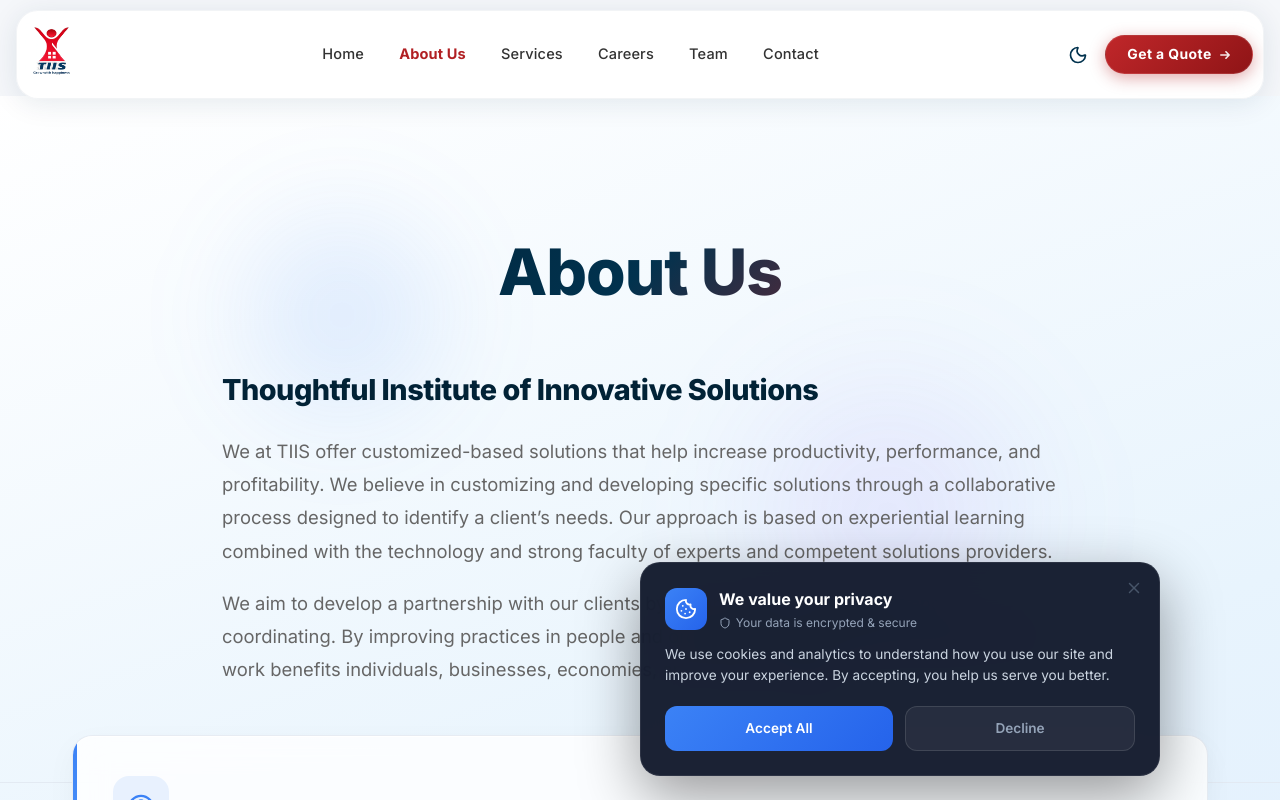
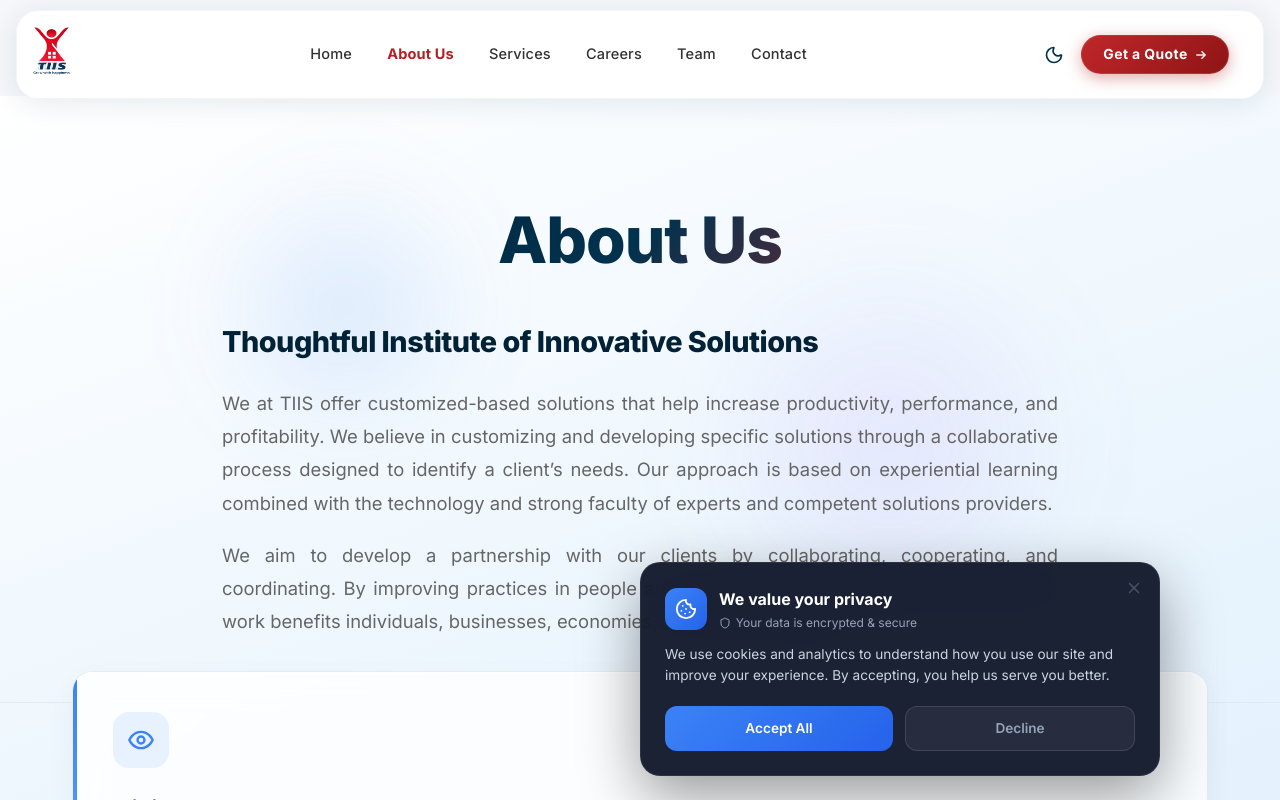
Before and after one commit to ulmind-com/tiis-project-frontend, a React app: page /about in a window 1280 px wide. Shown: the top 800 px of the page. Built offline with nearby package versions, Linux system fonts and the light colour scheme; the HTML template or start-up script is replaced by a standard one.

Commit message:
fix navber nob to pro

```diff
--- a/src/components/public/Header.jsx
+++ b/src/components/public/Header.jsx
@@ -123,9 +123,31 @@ const Header = () => {
           .tiis-hamburger { display: none !important; }
         }
         @media (max-width: 768px) {
-          .tiis-hamburger  { display: flex !important; }
+          .tiis-hamburger  {
+            display: flex !important;
+            margin-left: 1.25rem !important; /* <-- Eita diye hamburger menu ke ektu right e sorano holo */
+          }
           .tiis-desktop-nav { display: none !important; }
-          .tiis-cta-btn     { display: none !important; }
+
+          /* Mobile view the button adjust kora holo jate ek line e fite hoy */
+          .tiis-cta-btn {
+            display: inline-flex !important;
+            padding: 0.4rem 0.8rem !important;
+            font-size: 0.75rem !important;
+          }
+
+          /* ─── Moving the 3 items towards center-left ─── */
+          .tiis-nav-row:not(.is-compact-row) {
+            justify-content: flex-start !important;
+          }
+          .tiis-center-nav:not(.is-compact) {
+            display: none !important;
+          }
+          .tiis-right-menu:not(.is-compact) {
+            margin-left: auto !important;
+            margin-right: auto !important;
+          }
+
           .tiis-right-menu.is-compact { display: none !important; }
           .tiis-center-nav.is-compact { justify-content: flex-end !important; }
         }
@@ -164,7 +186,8 @@ const Header = () => {
               : '0 4px 28px rgba(1,50,78,0.10), 0 1px 0 rgba(255,255,255,0.8) inset',
           }}
         >
-          <div style={{
+          {/* Class added for mobile layout overrides */}
+          <div className={`tiis-nav-row ${compact ? 'is-compact-row' : ''}`} style={{
             display: 'flex',
             alignItems: 'center',
             justifyContent: 'space-between',
@@ -251,7 +274,8 @@ const Header = () => {
               </AnimatePresence>
             </motion.div>
 
-            <motion.div layout className={`tiis-right-menu ${compact ? 'is-compact' : ''}`} style={{ display: 'flex', alignItems: 'center', gap: '0.6rem', flexShrink: 0 }}>
+            {/* Shift group left by adding margin-right */}
+            <motion.div layout className={`tiis-right-menu ${compact ? 'is-compact' : ''}`} style={{ display: 'flex', alignItems: 'center', gap: '0.6rem', flexShrink: 0, marginRight: '1.5rem' }}>
               <button
                 onClick={toggleTheme}
                 aria-label="Toggle Dark Mode"
--- a/src/pages/public/About.jsx
+++ b/src/pages/public/About.jsx
@@ -14,11 +14,11 @@ const About = () => {
           /* Container padding to prevent cutting off at the edges */
           .container { padding-left: 1.25rem !important; padding-right: 1.25rem !important; width: 100% !important; box-sizing: border-box !important; }
 
-          /* Hero Section */
-          .about-hero { padding: 7rem 0 3rem 0 !important; border-bottom: none !important; }
+          /* Hero Section - Reduced top padding to move content UP */
+          .about-hero { padding: 5.5rem 0 2rem 0 !important; border-bottom: none !important; }
           .about-hero-title { font-size: 2.5rem !important; line-height: 1.15 !important; margin-bottom: 0.5rem !important; }
 
-          .about-hero-content { margin-top: 2rem !important; }
+          .about-hero-content { margin-top: 1.5rem !important; }
           .about-hero-content h2 { font-size: 1.6rem !important; text-align: left !important; line-height: 1.3 !important; }
           /* Removed 'justify' for mobile to prevent weird spacing/overflows */
           .about-hero-content div { text-align: left !important; font-size: 1rem !important; line-height: 1.7 !important; }
@@ -35,7 +35,7 @@ const About = () => {
           .about-card-bar { display: block !important; width: 3px !important; }
 
           /* Our Solutions Section */
-          .solutions-section { padding-top: 4rem !important; padding-bottom: 2rem !important; }
+          .solutions-section { padding-top: 3.5rem !important; padding-bottom: 2rem !important; }
           .solutions-header h2 { font-size: 2.2rem !important; line-height: 1.2 !important; margin-bottom: 1rem !important; }
           .solutions-header p { font-size: 1rem !important; text-align: left !important; }
           .solutions-subheader h3 { font-size: 1.5rem !important; margin-bottom: 1.5rem !important; text-align: left !important; }
@@ -67,7 +67,7 @@ const About = () => {
       {/* Premium Hero Section */}
       <section className="about-hero" style={{
         position: 'relative',
-        padding: '8rem 5% 6rem',
+        padding: '6rem 5% 4rem', /* Reduced top padding for desktop to move it up */
         background: 'transparent',
         textAlign: 'center',
         borderBottom: '1px solid rgba(226, 232, 240, 0.8)'
@@ -101,7 +101,7 @@ const About = () => {
             animate={{ opacity: 1, y: 0 }}
             transition={{ duration: 0.8, delay: 0.2, ease: "easeOut" }}
             style={{
-              marginTop: '3rem',
+              marginTop: '2rem',
               textAlign: 'left'
             }}
           >
@@ -114,7 +114,7 @@ const About = () => {
             }}>
               Thoughtful Institute of Innovative Solutions
             </h2>
-            <div style={{ color: 'var(--color-text-muted)', fontSize: '1.15rem', lineHeight: '1.8', display: 'flex', flexDirection: 'column', gap: '1.2rem' }}>
+            <div style={{ color: 'var(--color-text-muted)', fontSize: '1.15rem', lineHeight: '1.8', display: 'flex', flexDirection: 'column', gap: '1.2rem', textAlign: 'justify' }}>
               <p>
                 We at TIIS offer customized-based solutions that help increase productivity, performance, and profitability. We believe in customizing and developing specific solutions through a collaborative process designed to identify a client’s needs. Our approach is based on experiential learning combined with the technology and strong faculty of experts and competent solutions providers.
               </p>
@@ -126,7 +126,7 @@ const About = () => {
         </div>
       </section>
 
-      <div className="container about-grid-container" style={{ position: 'relative', zIndex: 2, marginTop: '-3rem' }}>
+      <div className="container about-grid-container" style={{ position: 'relative', zIndex: 2, marginTop: '-2rem' }}>
         <div className="about-grid" style={{
           display: 'grid',
           gridTemplateColumns: '1fr',
```
